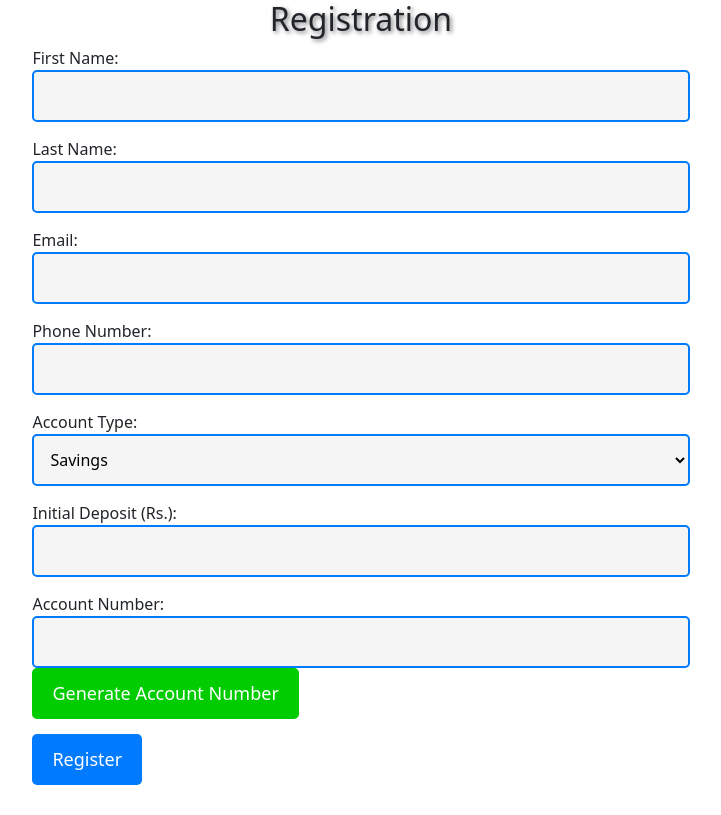
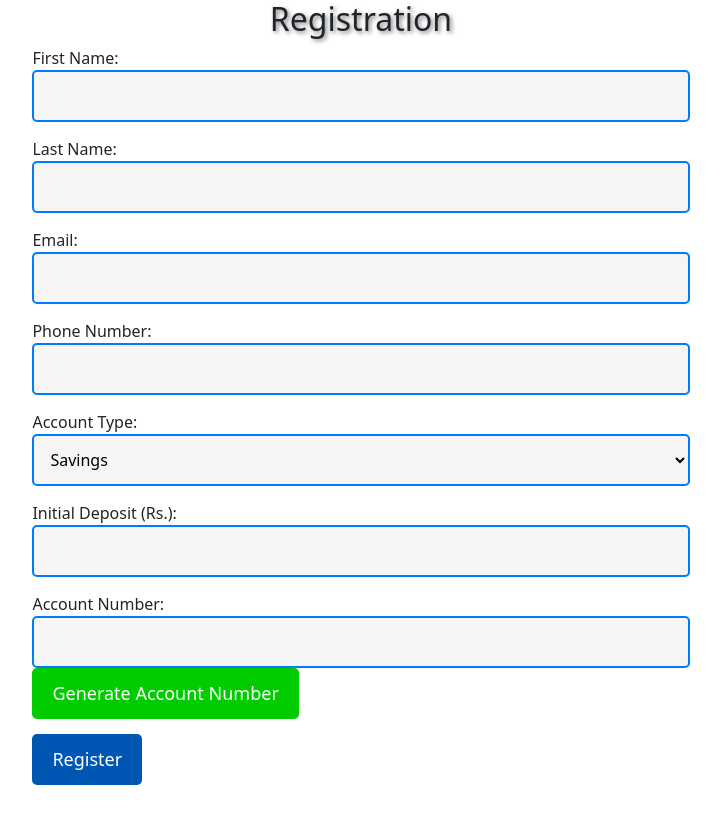
Before and after one commit to Chandu71202/React-Redux-Bank-Example, a React (Create React App) app in the folder sample_bank/: page /register in a window 1280 px wide. In both pictures the pointer is over the button "Register". Shown: the whole page, without its empty margins (279-1000 px from the left). Built offline with nearby package versions, Linux system fonts and the light colour scheme.

Commit message:
Registration parimala

```diff
--- a/sample_bank/src/Components/Register.css
+++ b/sample_bank/src/Components/Register.css
@@ -85,6 +85,11 @@ button[type="submit"] {
   transition: background-color 0.3s;
 }
 
+/* Blue button hover effect */
+button[type="submit"]:hover {
+  background-color: #0056b3; /* Darker blue on hover (retain hover effect) */
+}
+
 /* Green button style for "Generate Account Number" */
 button.generate-button {
   padding: 12px 20px;
```
